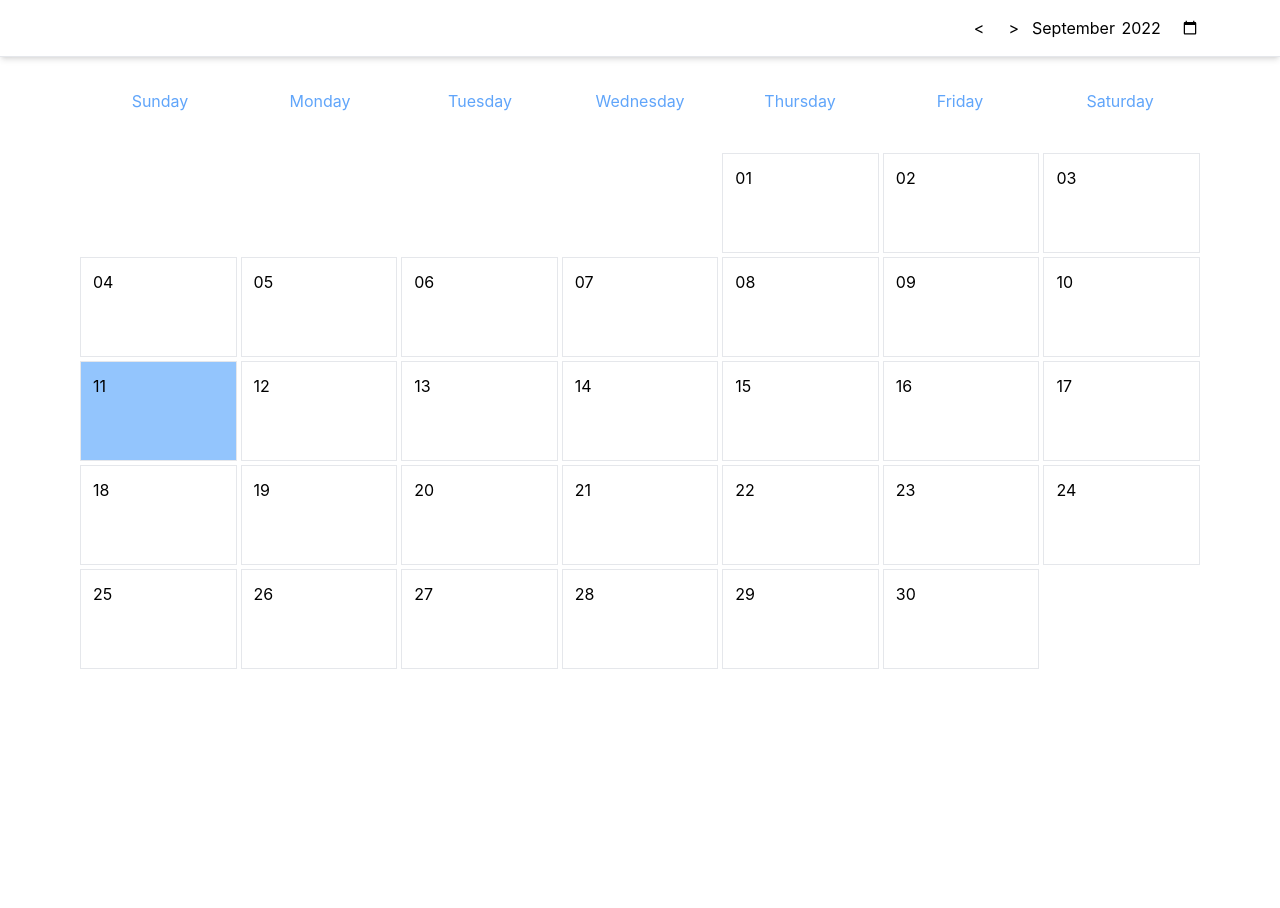
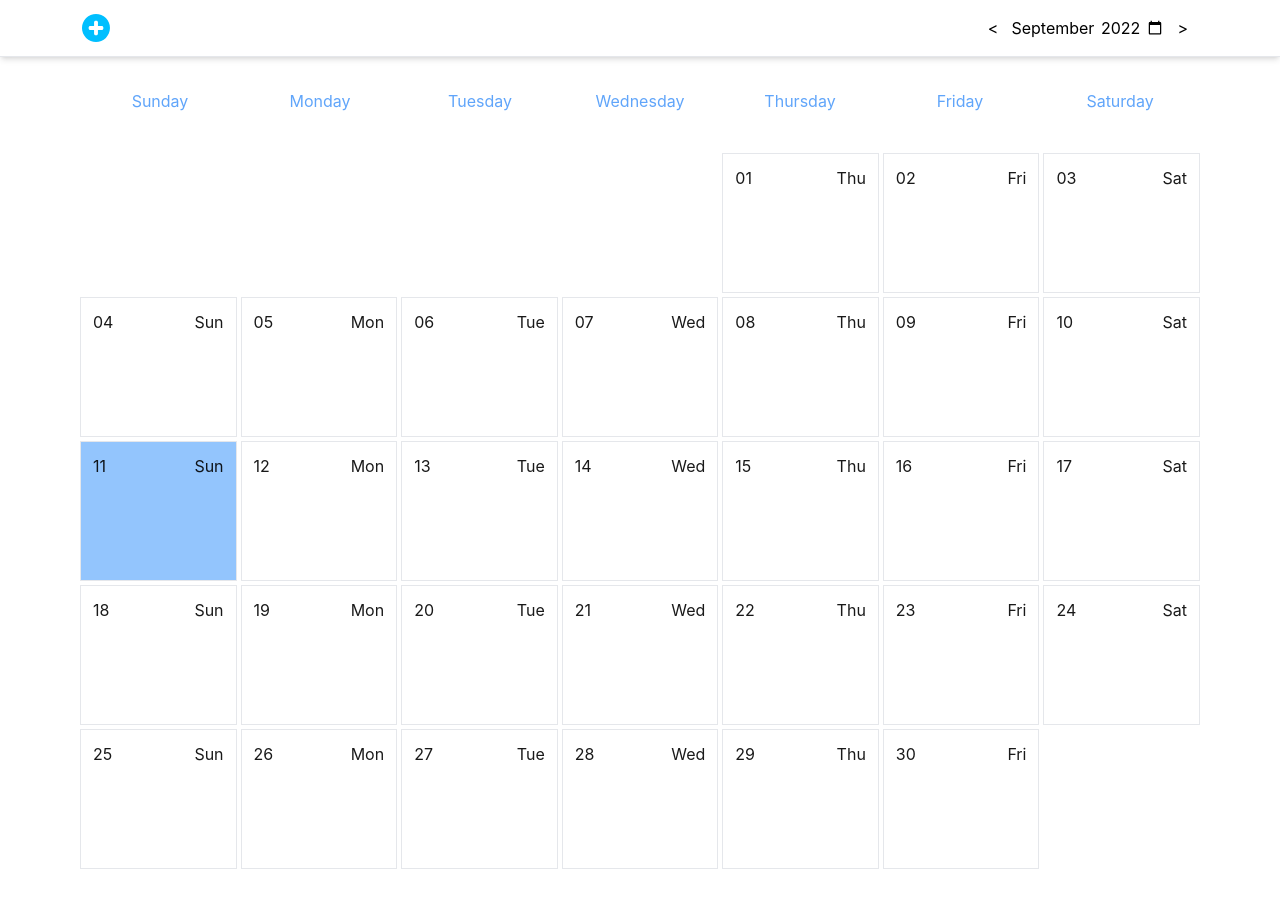
Before and after one commit to vitalik0790/react-calendar, a React (Create React App) app: page / in a window 1280 px wide. Before the commit the page ends 800 px from the top, so only its background shows below. Built offline with nearby package versions, Linux system fonts and the light colour scheme.

Commit message:
added date picker and modals

```diff
--- a/src/App.js
+++ b/src/App.js
@@ -2,7 +2,7 @@ import React, { useState, useEffect } from "react";
 
 import Header from "./components/Header";
 import Day from "./components/Day";
-import ModalAddEvent from "./components/ModalAddEvent";
+import ModalAddEvents from "./components/ModalAddEvents";
 import ModalDeleteAndEditEvent from "./components/ModalDeleteAndEditEvent";
 
 const weekdays = ["Sunday", "Monday", "Tuesday", "Wednesday", "Thursday", "Friday", "Saturday"];
@@ -17,7 +17,7 @@ const App = () => {
     localStorage.getItem("events") ? JSON.parse(localStorage.getItem("events")) : []
   );
 
-  const eventOfTheDay = (date) => events.find((e) => e.date === date);
+  const eventsOfTheDay = (date) => events.filter((e) => e.date === date);
 
   useEffect(() => {
     localStorage.setItem("events", JSON.stringify(events));
@@ -29,12 +29,13 @@ const App = () => {
       dt.setMonth(new Date().getMonth() + monthNum);
     }
     if (yearNum !== 0) {
-      dt.setYear(new Date().getYear() + yearNum);
+      dt.setYear(new Date().getFullYear() + yearNum);
     }
 
     const day = dt.getDate();
     const month = dt.getMonth();
     const year = dt.getFullYear();
+    console.log("dt", dt);
 
     const firstDayOfMonth = new Date(year, month, 1);
     const daysInMonth = new Date(year, month + 1, 0).getDate();
@@ -52,27 +53,31 @@ const App = () => {
     const daysArr = [];
 
     for (let i = 1; i <= paddingDays + daysInMonth; i++) {
-      const dayString = `${(month + 1).toString().padStart(2, "0")}/${(i - paddingDays).toString().padStart(2, "0")}/${year}`;
+      const dayString = `${(month + 1).toString().padStart(2, "0")}/${(i - paddingDays)
+        .toString()
+        .padStart(2, "0")}/${year}`;
 
       if (i > paddingDays) {
         daysArr.push({
           value: (i - paddingDays).toString().padStart(2, "0"),
-          event: eventOfTheDay(dayString),
+          events: eventsOfTheDay(dayString),
           isCurrentDay: i - paddingDays === day && monthNum === 0,
           date: dayString,
+          dayOfTheWeek: weekdays[new Date(year, month, i - paddingDays).getDay()],
         });
       } else {
         daysArr.push({
           value: "padding",
-          event: null,
+          events: null,
           isCurrentDay: false,
           date: "",
+          dayOfTheWeek: "",
         });
       }
     }
 
     setDays(daysArr);
-  }, [events, monthNum]);
+  }, [events, monthNum, yearNum]);
 
   const onSave = (title) => {
     setEvents([...events, { title: title, date: clicked }]);
@@ -83,12 +88,13 @@ const App = () => {
     setEvents(events.filter((e) => e.date !== clicked));
     setClicked(null);
   };
-  console.log("monthNum", monthNum);
-  console.log("yearNum", yearNum);
+  console.log("days", days);
+
   return (
     <div className="w-full h-full">
       <Header
         displayedDate={displayedDate}
+        onClick={() => setClicked(true)}
         setMonthNum={setMonthNum}
         setYearNum={setYearNum}
         setDisplayedDate={setDisplayedDate}
@@ -120,10 +126,10 @@ const App = () => {
           ))}
         </div>
       </div>
-      {clicked && !eventOfTheDay(clicked) && <ModalAddEvent onSave={onSave} onClose={() => setClicked(null)} />}
-      {clicked && eventOfTheDay(clicked) && (
+      {clicked && eventsOfTheDay(clicked).length === 0 && <ModalAddEvents onSave={onSave} onClose={() => setClicked(null)} />}
+      {clicked && eventsOfTheDay(clicked).length > 0 && (
         <ModalDeleteAndEditEvent
-          eventText={eventOfTheDay(clicked).title}
+          eventsText={eventsOfTheDay(clicked)}
           onDelete={onDelete}
           onClose={() => setClicked(null)}
         />
--- a/src/components/Day.js
+++ b/src/components/Day.js
@@ -2,9 +2,22 @@ import React from "react";
 
 const Day = ({ day, onClick }) => {
   return (
-    <div className={`${day.value === "padding" ? "" : "h-[100px] px-3 py-3 border cursor-pointer hover:bg-green-300 duration-300"} ${day.isCurrentDay ? "bg-blue-300 hover:bg-blue-300" : ""}`} onClick={onClick}>
-      <div className="">{day.value === "padding" ? "" : day.value}</div>
-      {day.event && <div className="text-red-400">{day.event.title}</div>}
+    <div
+      className={`${
+        day.value === "padding" ? "" : "h-[140px] px-3 py-3 border cursor-pointer hover:bg-green-300 duration-300"
+      } ${day.isCurrentDay ? "bg-blue-300 hover:bg-blue-300" : ""}`}
+      onClick={onClick}
+    >
+      <div className="flex justify-between mb-2 text-black/90">
+        <div className="">{day.value === "padding" ? "" : day.value}</div>
+        <div className="">{day.dayOfTheWeek.slice(0, 3)}</div>
+      </div>
+      {day.events &&
+        day.events.map((event, index) => (
+          <div key={index} className="text-red-400 bg-gray-100">
+            {event.title}
+          </div>
+        ))}
     </div>
   );
 };
--- a/src/components/Header.js
+++ b/src/components/Header.js
@@ -1,36 +1,47 @@
 import React from "react";
 
-const Header = ({ displayedDate, setDisplayedDate, onNext, onPrev, setYearNum, setMonthNum }) => {
+import ModalAddEvents from "./ModalAddEvents";
+
+const MenuIcon = () => {
+  return (
+    <svg xmlns="http://www.w3.org/2000/svg" viewBox="0 0 16 16" height="32px" width="32px">
+      <path
+        d="M3.05025 3.05025C0.316583 5.78392 0.316583 10.2161 3.05025 12.9497C5.78392 15.6834 10.2161 15.6834 12.9497 12.9497C15.6834 10.2161 15.6834 5.78392 12.9497 3.05025C10.2161 0.316583 5.78392 0.316583 3.05025 3.05025ZM7.80216 11.6667V11.6535C7.3801 11.6535 7.03717 11.3112 7.03717 10.8899V8.95452H5.09832C4.67626 8.95452 4.33333 8.61221 4.33333 8.1909V7.78276C4.33333 7.36146 4.67626 7.01915 5.09832 7.01915H7.03717V5.09695C7.03717 4.67564 7.3801 4.33333 7.80216 4.33333H8.21103C8.63309 4.33333 8.97602 4.67564 8.97602 5.09695V7.03232H10.9017C11.3237 7.03232 11.6667 7.37463 11.6667 7.79593V8.20407C11.6667 8.62537 11.3237 8.96768 10.9017 8.96768H8.96283V10.9031C8.96283 11.3244 8.6199 11.6667 8.19784 11.6667H7.80216Z"
+        fill="#00bfff"
+      ></path>
+    </svg>
+  );
+};
+
+const Header = ({ displayedDate, setDisplayedDate, onNext, onPrev, setYearNum, setMonthNum, onClick }) => {
   const onChangeDate = (prevDate, nextDate) => {
     const prevDateArr = prevDate.split("-").map((str) => Number(str));
-    console.log("prevDateArr", prevDateArr)
     const nextDateArr = nextDate.split("-").map((str) => Number(str));
-    console.log("nextDateArr", nextDateArr)
-    console.log("prevDateArr[1]", prevDateArr[1])
-    console.log("nextDateArr[1]", nextDateArr[1])
-    setMonthNum((prevDateArr[1] - nextDateArr[1]) * -1)
-    setYearNum((prevDateArr[0] - nextDateArr[0]) * -1)
+    setYearNum((prevYear) => prevYear + (nextDateArr[0] - prevDateArr[0]));
+    setMonthNum((prevMonth) => prevMonth + (nextDateArr[1] - prevDateArr[1]));
   };
   return (
     <div className="flex w-full py-3 border-b shadow-md">
       <div className="flex justify-between w-full max-w-[1460px] px-[80px] mx-auto">
-        <div></div>
+        <button onClick={onClick}>
+          <MenuIcon />
+        </button>
         <div className="relative flex items-center">
-          <button onClick={onPrev} className="py-1 px-3">
+          <button onClick={onPrev} className="py-1 px-3 rounded-full hover:bg-blue-100">
             {"<"}
           </button>
-          <button onClick={onNext} className="py-1 px-3">
-            {">"}
-          </button>
           <input
-            className="focus:outline-none"
+            className="max-w-[155px] focus:outline-none"
             onChange={(e) => {
               setDisplayedDate(e.target.value);
               onChangeDate(displayedDate, e.target.value);
             }}
             type="month"
             value={displayedDate}
-          ></input>
+          />
+          <button onClick={onNext} className="py-1 px-3 rounded-full hover:bg-blue-100">
+            {">"}
+          </button>
         </div>
       </div>
     </div>
--- a/src/components/ModalAddEvent.js
+++ b/src/components/ModalAddEvents.js
@@ -1,6 +1,6 @@
 import React, { useState } from "react";
 
-const ModalAddEvent = ({ onSave, onClose }) => {
+const ModalAddEvents = ({ onSave, onClose }) => {
   const [title, setTitle] = useState("");
   const [error, setError] = useState(false);
 
@@ -37,4 +37,4 @@ const ModalAddEvent = ({ onSave, onClose }) => {
   );
 };
 
-export default ModalAddEvent;
+export default ModalAddEvents;
--- a/src/components/ModalDeleteAndEditEvent.js
+++ b/src/components/ModalDeleteAndEditEvent.js
@@ -1,18 +1,27 @@
 import React from "react";
 
-const ModalDeleteAndEditEvent = ({ eventText, onClose, onDelete }) => {
+const ModalDeleteAndEditEvent = ({ eventsText, onClose, onDelete }) => {
+  console.log(eventsText);
   return (
     <>
       <div className="absolute top-1/2 translate-y-[-50%] left-1/2 translate-x-[-50%] w-[350px] rounded shadow-md bg-blue-100 p-5 z-20">
-        <h2 className="text-xl font-semibold mb-4">Event</h2>
-        <p className="text-md font-medium mb-5">{eventText}</p>
+        <h2 className="text-xl font-semibold mb-4">Events</h2>
+        {eventsText &&
+          eventsText.map((text, index) => (
+            <p key={index} className="text-md font-medium mb-5">
+              {text.title}
+            </p>
+          ))}
         <button
           className="w-[85px] text-md font-medium mr-4 px-2 py-1.5 border rounded-lg bg-purple-500 hover:bg-purple-600"
           onClick={onDelete}
         >
           Delete
         </button>
-        <button className="w-[85px] text-md font-medium px-2 py-1.5 border rounded-lg bg-red-500 hover:bg-red-600" onClick={onClose}>
+        <button
+          className="w-[85px] text-md font-medium px-2 py-1.5 border rounded-lg bg-red-500 hover:bg-red-600"
+          onClick={onClose}
+        >
           Close
         </button>
       </div>
```
